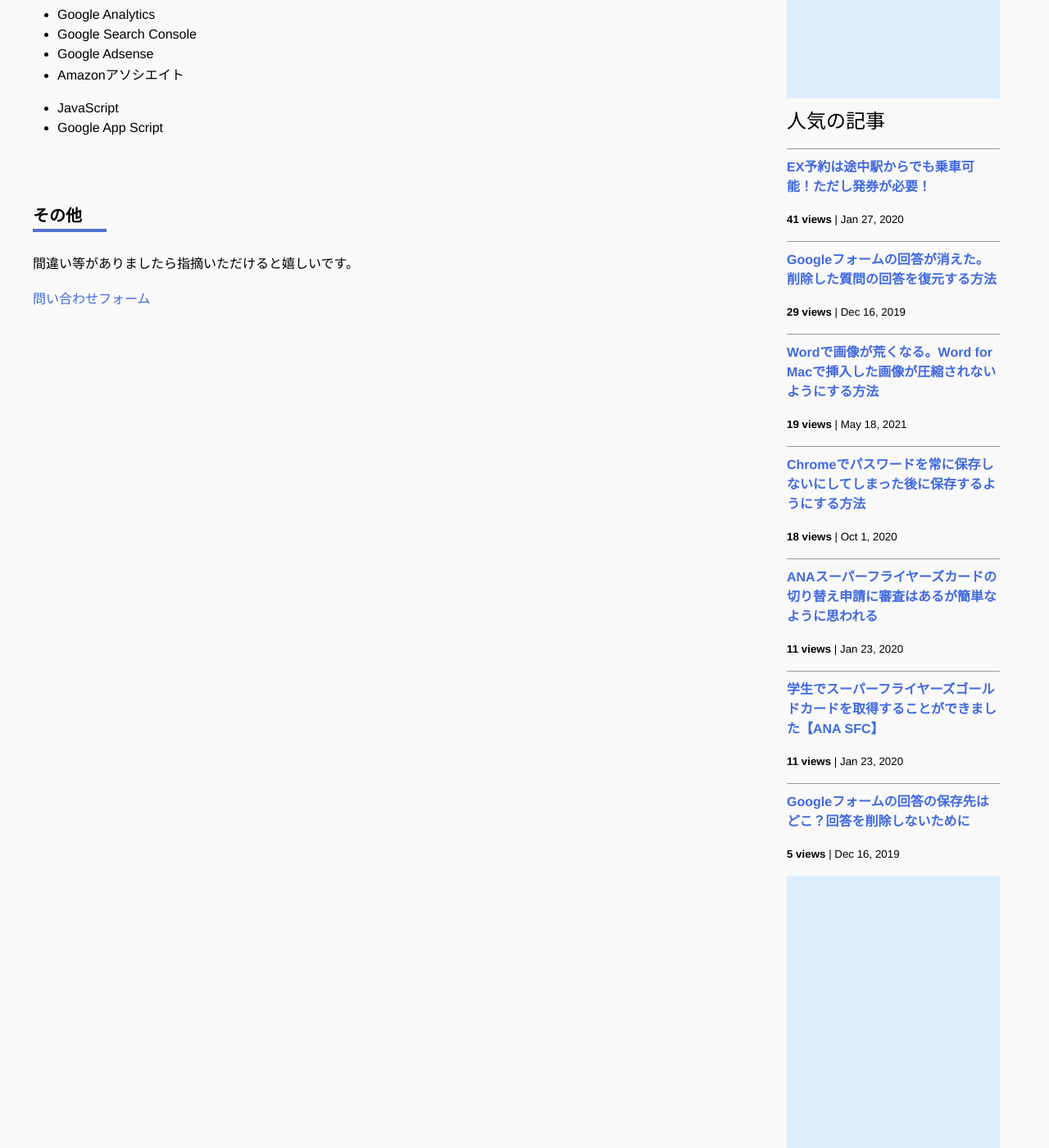
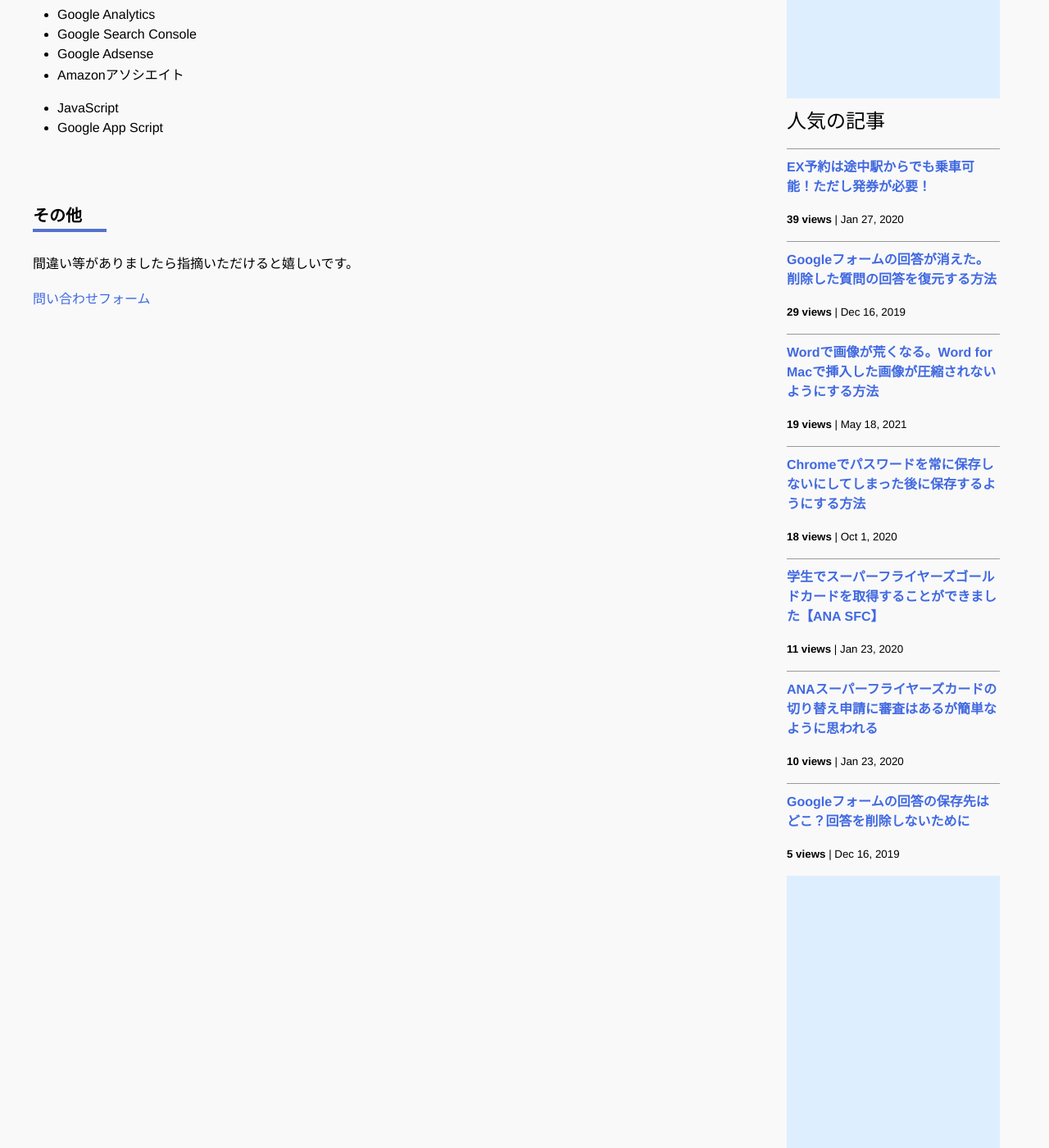
Before and after one commit to iwanaminami/shoyaiwaname, a Jekyll site: the page built from about.markdown, in a window 1280 px wide and 1400 px high, scrolled down 693 px. Shown: the whole window at 82% size. Built offline with Jekyll 4.4.1, drawn with Linux system fonts in a browser that asks for light colours; nearby versions of some CDN libraries; comment, search, counter and statistics services are not loaded.

Commit message:
chore(ga): update _data/popularposts.yml 20260902-0052

```diff
--- a/_data/popularposts.yml
+++ b/_data/popularposts.yml
@@ -1,5 +1,5 @@
 side:
-  - view: 41
+  - view: 39
     url: "/2020/01/27/ex-rideontheway.html"
   - view: 29
     url: "/2019/12/16/restore-googleform.html"
@@ -7,11 +7,11 @@
     url: "/2021/05/18/image-compression-word.html"
   - view: 18
     url: "/2020/10/01/googlepassword.html"
-  - view: 14
+  - view: 13
     url: "/"
   - view: 11
+    url: "/2020/01/23/sfcgold.html"
+  - view: 10
     url: "/2020/01/23/sfc-judge.html"
-  - view: 11
-    url: "/2020/01/23/sfcgold.html"
   - view: 5
     url: "/2019/12/16/googleform-answers.html"
```
